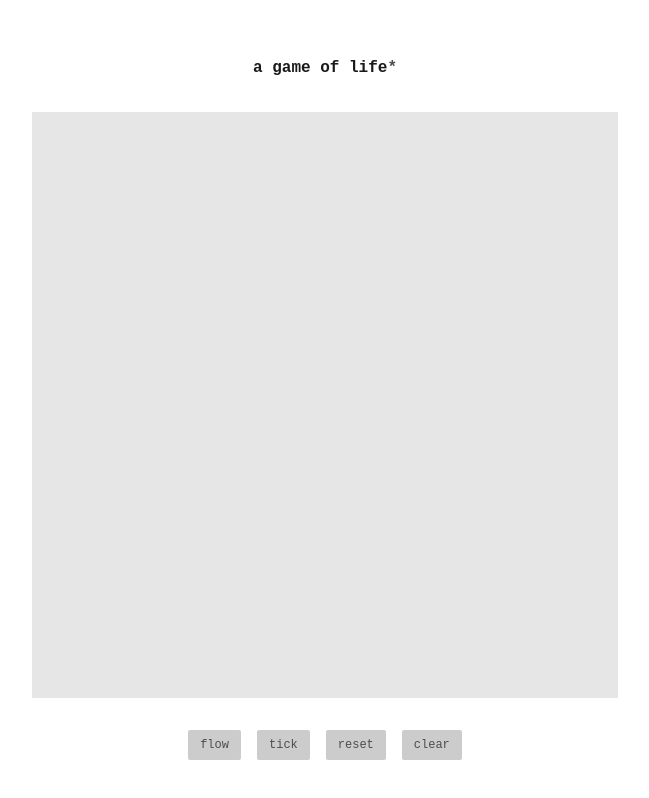
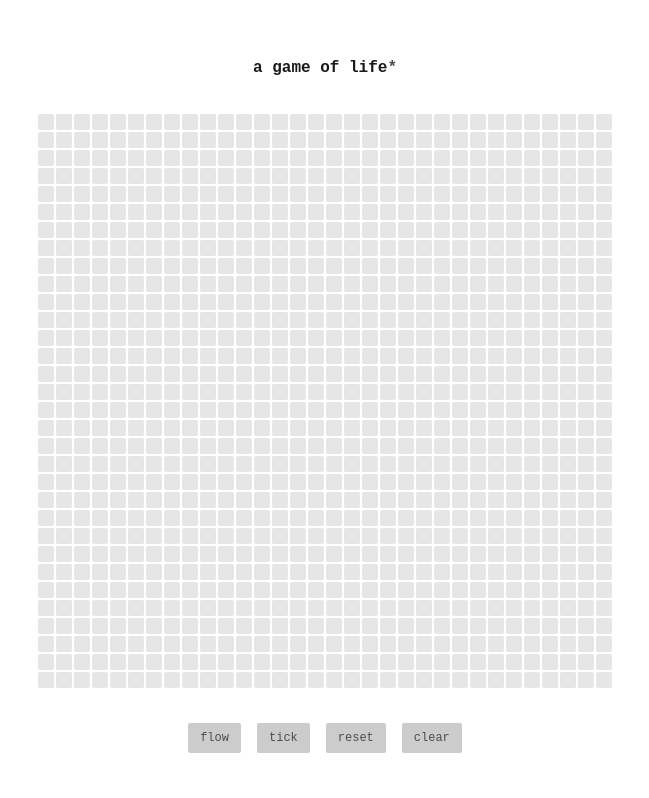
Before and after one commit to hufort/cellular-automata, a React (Vite) app: page / in a window 1280 px wide. Shown: the whole page, without its empty margins (315-964 px from the left). Built offline with nearby package versions, Linux system fonts and the light colour scheme.

Commit message:
style: remove background from substrate

```diff
--- a/src/components/spatial-substrate.css
+++ b/src/components/spatial-substrate.css
@@ -1,9 +1,8 @@
 .spatial-substrate {
-  background: var(--color-bg-surface);
   max-width: calc(100vw - 2rem);
   max-height: calc(100vw - 2rem);
   overflow: auto;
   display: grid;
   gap: 2px;
-  padding: 0.375rem;
+  padding: 0.15rem;
 }
```
